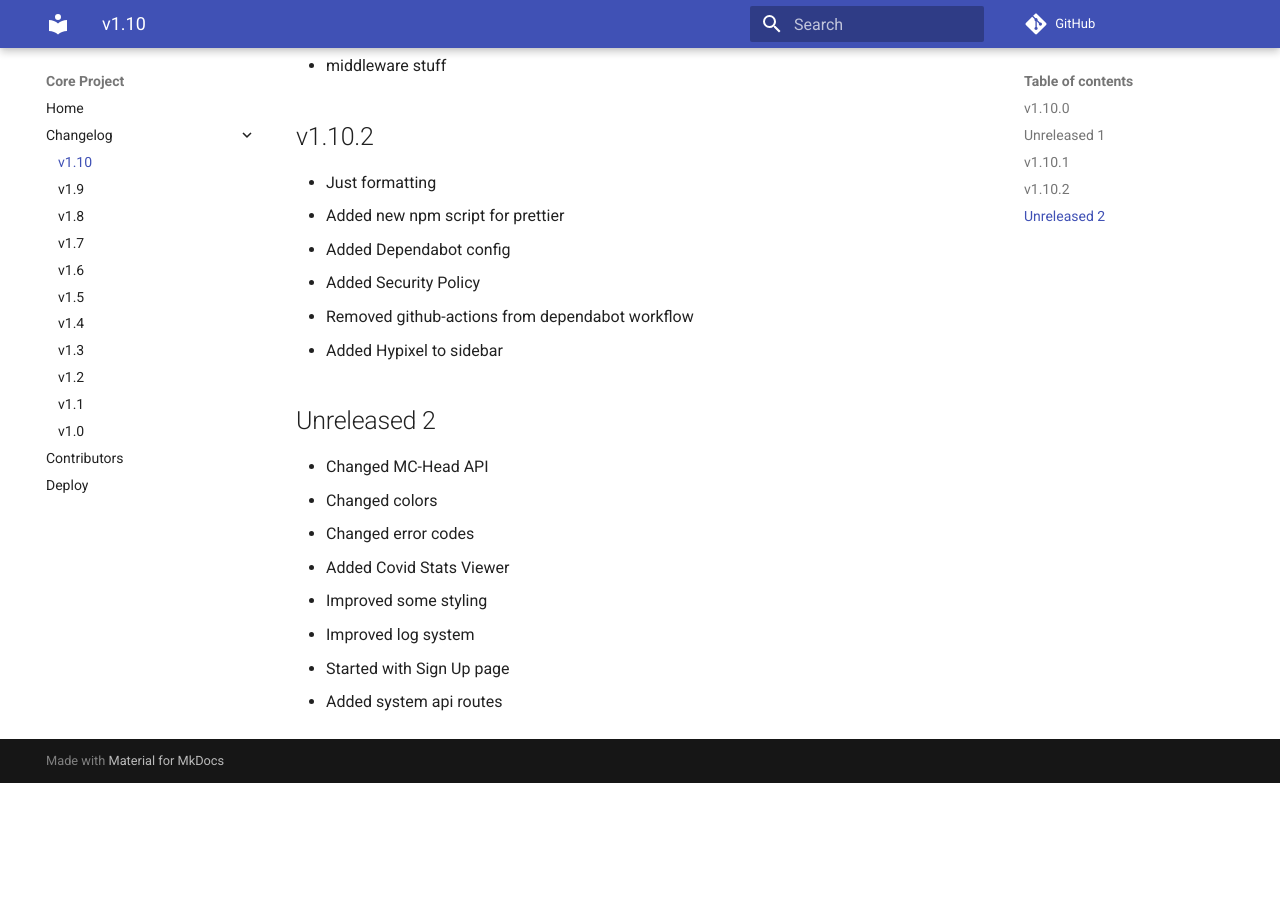
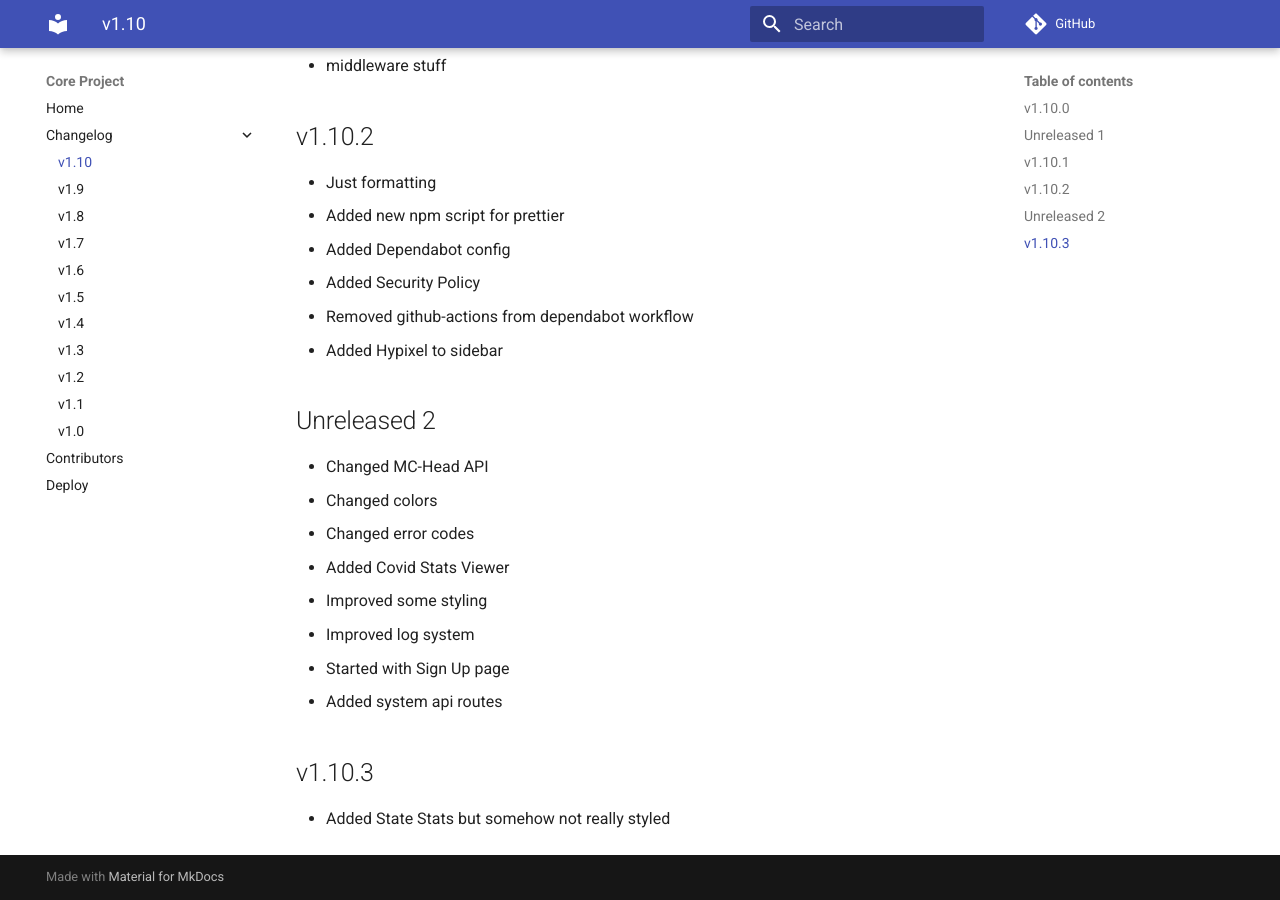
Before and after one commit to feluxerich/core, an MkDocs documentation site: the page built from docs/docs/changelog/v1.10.md, in a window 1280 px wide and 900 px high, scrolled down 646 px. Built offline with MkDocs 1.6.1 and Material for MkDocs 9.7.7, drawn with Linux system fonts in a browser that asks for light colours; comment, search, counter and statistics services are not loaded; before the commit the page ends 1429 px from its top, so only the background shows below that.

Commit message:
pushed docs changes

```diff
--- a/docs/docs/changelog/v1.10.md
+++ b/docs/docs/changelog/v1.10.md
@@ -38,3 +38,7 @@
 - Improved log system
 - Started with Sign Up page
 - Added system api routes
+
+## v1.10.3
+
+- Added State Stats but somehow not really styled
```
